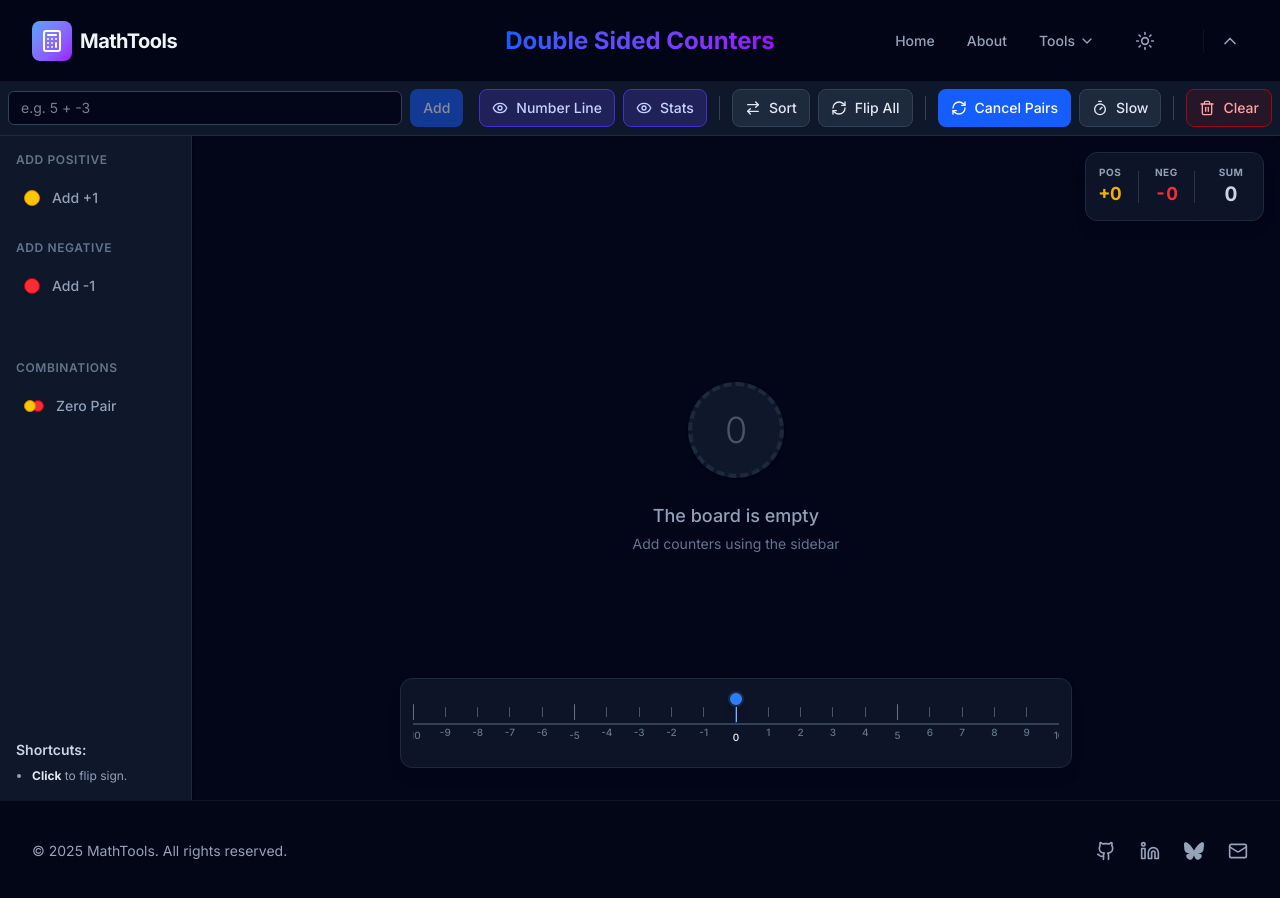
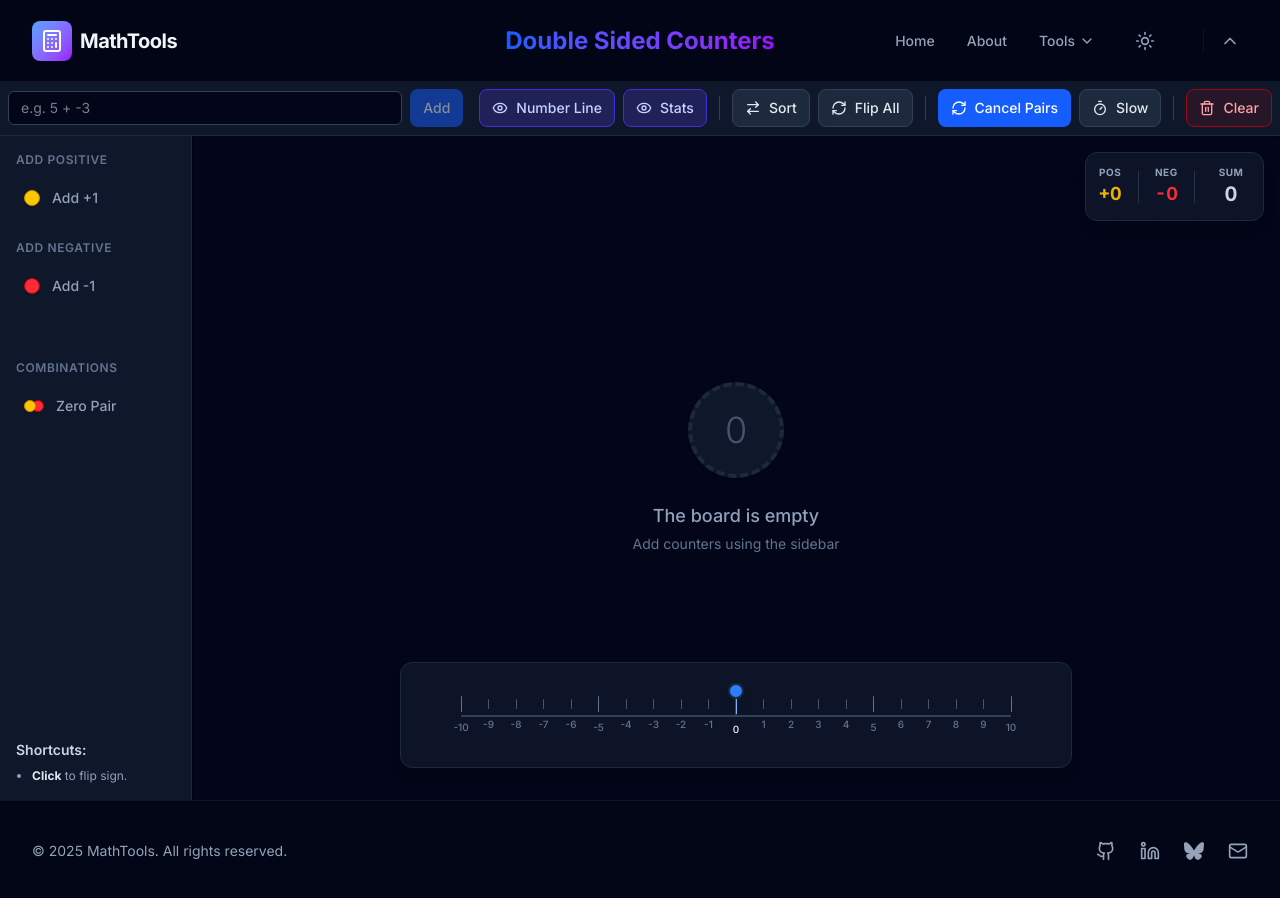
Before and after one commit to jambrothers/mathtools, a Next.js app: page /manipulatives/double-sided-counters in a window 1280 px wide. Both pictures are taken after a click on the button "Number Line". Built offline with nearby package versions, Linux system fonts and the light colour scheme.

Commit message:
fix(counters): prevent number line label clipping by adding horizontal padding

```diff
--- a/app/manipulatives/double-sided-counters/_components/number-line.tsx
+++ b/app/manipulatives/double-sided-counters/_components/number-line.tsx
@@ -11,9 +11,9 @@ export function NumberLine({ val: currentSum }: NumberLineProps) {
     const clampedSum = Math.max(-21, Math.min(21, currentSum));
 
     return (
-        <FloatingPanel className="absolute bottom-8 left-1/2 -translate-x-1/2 w-full max-w-2xl overflow-hidden animate-in slide-in-from-bottom duration-300">
-            <div className="h-16 w-full relative select-none flex items-center justify-center">
-                <div className="relative w-full h-full overflow-hidden">
+        <FloatingPanel className="absolute bottom-8 left-1/2 -translate-x-1/2 w-full max-w-2xl animate-in slide-in-from-bottom duration-300">
+            <div className="h-20 w-full relative select-none">
+                <div className="relative h-full mx-12">
                     {/* Horizontal Line */}
                     <div className="absolute top-1/2 left-0 right-0 h-0.5 bg-slate-300 dark:bg-slate-700"></div>
 
@@ -24,8 +24,6 @@ export function NumberLine({ val: currentSum }: NumberLineProps) {
                         const isMajor = val % 5 === 0;
                         const leftPos = `${(i / 20) * 100}%`;
 
-                        // We will just show -10 to 10 for simplicity in this smaller bar
-
                         return (
                             <div key={val} className="absolute top-0 bottom-0 flex flex-col items-center justify-center pointer-events-none" style={{ left: leftPos, width: 40, marginLeft: -20 }}>
                                 <div className={`w-px rounded-full transition-all ${val === 0 ? 'h-5 bg-slate-800 dark:bg-slate-200 w-0.5' : isMajor ? 'h-4 bg-slate-400 dark:bg-slate-500' : 'h-2.5 bg-slate-300 dark:bg-slate-600'}`}></div>
@@ -35,12 +33,6 @@ export function NumberLine({ val: currentSum }: NumberLineProps) {
                     })}
 
                     {/* Indicator */}
-                    {/* We need to map currentSum to the position.
-                        Range shown: -10 to 10.
-                        Position 0% = -10
-                        Position 50% = 0
-                        Position 100% = 10
-                    */}
                     {Math.abs(currentSum) <= 10 && (
                         <div
                             className="absolute top-1/2 -mt-4 transition-all duration-500 ease-[cubic-bezier(0.34,1.56,0.64,1)] z-20 flex flex-col items-center"
```
